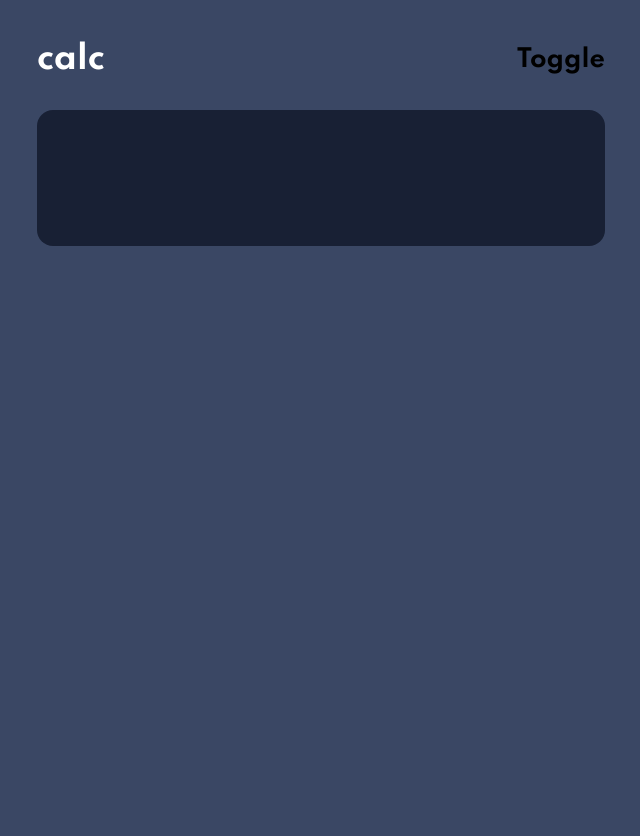
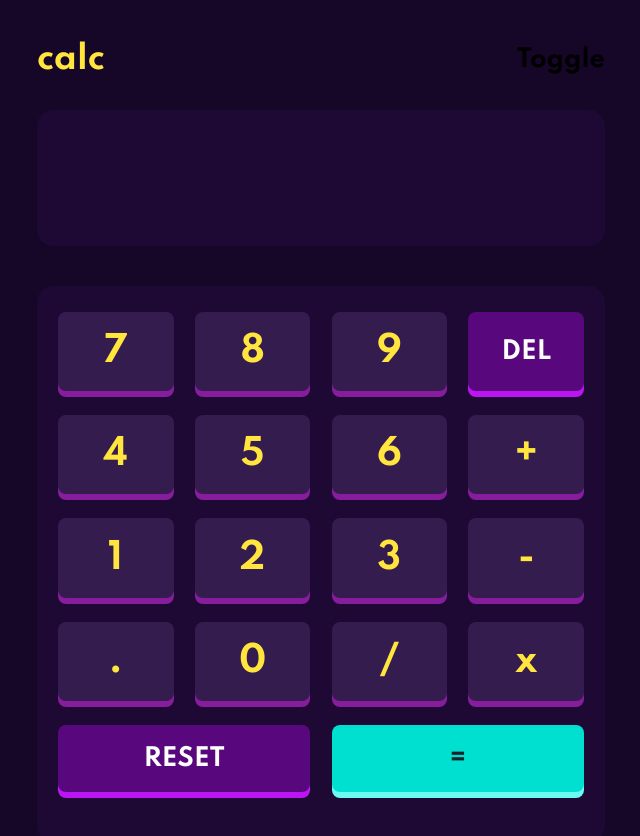
Before and after one commit to AbderrahmaneFadili/calculator-app-react, a React (Create React App) app: page / in a window 1280 px wide. Shown: the top 836 px of the page, without its empty margins (319-959 px from the left). Before the commit the page ends 800 px from the top, so only its background shows below. Built offline with nearby package versions, Linux system fonts and the light colour scheme.

Commit message:
Creatig the Style for the three thems

```diff
--- a/src/App.jsx
+++ b/src/App.jsx
@@ -6,7 +6,7 @@ import { Container } from "./themes/GlobalStyle";
 import Calculator from "./components/Calculator/Calculator";
 const App = () => {
   return (
-    <ThemeProvider theme={theme1}>
+    <ThemeProvider theme={theme3}>
       <>
         <GlobalStyle />
         <Container>
--- a/src/components/Calculator/Calculator.jsx
+++ b/src/components/Calculator/Calculator.jsx
@@ -2,11 +2,13 @@ import React from "react";
 import { CalculatorContainer } from "./Calculator.styles";
 import Header from "../Header/Header";
 import Screen from "../Screen/Screen";
+import Keypad from "../keypad/Keypad";
 const Calculator = () => {
   return (
     <CalculatorContainer>
       <Header />
       <Screen />
+      <Keypad />
     </CalculatorContainer>
   );
 };
--- a/src/components/Header/Header.jsx
+++ b/src/components/Header/Header.jsx
@@ -1,4 +1,5 @@
 import React from "react";
+import { useTheme } from "styled-components";
 import { HeaderContainer, HeaderTitle } from "./Header.styles";
 
 function Header() {
--- a/src/components/Header/Header.styles.js
+++ b/src/components/Header/Header.styles.js
@@ -1,4 +1,4 @@
-import styled from "styled-components";
+import styled, { useTheme } from "styled-components";
 
 export const HeaderContainer = styled.header`
   width: 100%;
@@ -9,6 +9,11 @@ export const HeaderContainer = styled.header`
 `;
 
 export const HeaderTitle = styled.h2`
-  color: white;
+  color: ${({ theme }) =>
+    theme.theme === "theme3"
+      ? "var(--text-yellow)"
+      : theme.theme === "theme1"
+      ? "var(--text-light)"
+      : "var(--text-dark)"};
   font-size: 2rem;
 `;
--- /dev/null
+++ b/src/components/Key/Key.jsx
@@ -0,0 +1,7 @@
+import React from "react";
+import { KeyButton } from "./Key.styles";
+const Key = ({ label, width }) => {
+  return <KeyButton width={width}>{label}</KeyButton>;
+};
+
+export default Key;
--- /dev/null
+++ b/src/components/Key/Key.styles.js
@@ -0,0 +1,45 @@
+import styled from "styled-components";
+
+export const KeyButton = styled.button`
+  width: ${(p) => p.width};
+  font-family: var(--main-font);
+  border: 0;
+  outline: 0;
+  display: flex;
+  justify-content: center;
+  align-items: center;
+  font-size: 2.2rem;
+  padding: 1.2rem 0.5rem;
+  border-radius: 0.5rem;
+  cursor: pointer;
+  color: ${({ theme }) =>
+    theme.theme === "theme3" ? "var(--text-yellow)" : "var(--text-dark)"};
+  background-color: var(--key-number);
+  box-shadow: 0px 6px 0px var(--Key-number-shadow);
+  margin-bottom: 1.5rem;
+
+  &:active {
+    box-shadow: 0px 6px 0px var(--key-number);
+    transform: scale(0.9);
+  }
+
+  &:nth-child(4),
+  &:nth-child(17) {
+    background-color: var(--key-del-reset);
+    color: white;
+    font-size: 1.5rem;
+    box-shadow: 0px 6px 0px var(--key-del-reset-shadow);
+  }
+
+  &:nth-child(18) {
+    background-color: var(--key-equal);
+    color: ${({ theme }) =>
+      theme.theme === "theme3"
+        ? "var(--text-dark)"
+        : theme.theme === "theme2" || theme.theme === "theme1"
+        ? "var(--text-light)"
+        : "none"};
+    font-size: 1.5rem;
+    box-shadow: 0px 6px 0px var(--key-equal-shadow);
+  }
+`;
--- a/src/components/Screen/Screen.jsx
+++ b/src/components/Screen/Screen.jsx
@@ -1,10 +1,12 @@
 import React from "react";
+import { useTheme } from "styled-components";
 import { ScreenWrapper, ScreenInput } from "./Screen.styles";
 
 const Screen = () => {
+  const currentTheme = useTheme();
   return (
     <ScreenWrapper>
-      <ScreenInput dir="rtl" />
+      <ScreenInput dir="rtl" currentTheme={currentTheme} />
     </ScreenWrapper>
   );
 };
--- a/src/components/Screen/Screen.styles.js
+++ b/src/components/Screen/Screen.styles.js
@@ -1,7 +1,7 @@
 import styled from "styled-components";
 
 export const ScreenWrapper = styled.div`
-  margin: 1.5rem 0;
+  margin: 1.5rem 0 2.5rem;
   background-color: var(--screen-background);
   padding: 2.5rem 1.5rem;
   border-radius: 1rem;
@@ -14,7 +14,12 @@ export const ScreenInput = styled.input`
   font-size: 3rem;
   border: 0;
   outline: 0;
-  color: white;
+  color: ${({ theme }) =>
+    theme.theme === "theme3"
+      ? "var(--text-yellow)"
+      : theme.theme === "theme1"
+      ? "var(--text-light)"
+      : "var(--text-dark)"};
   background-color: var(--screen-background);
   direction: rtl;
 `;
--- /dev/null
+++ b/src/components/keypad/Keypad.jsx
@@ -0,0 +1,30 @@
+import React from "react";
+import Key from "../Key/Key";
+import { KeypadContainer } from "./Keypad.styles";
+
+const Keypad = () => {
+  return (
+    <KeypadContainer>
+      <Key label="7" width="22%" />
+      <Key label="8" width="22%" />
+      <Key label="9" width="22%" />
+      <Key label="DEL" width="22%" />
+      <Key label="4" width="22%" />
+      <Key label="5" width="22%" />
+      <Key label="6" width="22%" />
+      <Key label="+" width="22%" />
+      <Key label="1" width="22%" />
+      <Key label="2" width="22%" />
+      <Key label="3" width="22%" />
+      <Key label="-" width="22%" />
+      <Key label="." width="22%" />
+      <Key label="0" width="22%" />
+      <Key label="/" width="22%" />
+      <Key label="x" width="22%" />
+      <Key label="RESET" width="48%" />
+      <Key label="=" width="48%" />
+    </KeypadContainer>
+  );
+};
+
+export default Keypad;
--- /dev/null
+++ b/src/components/keypad/Keypad.styles.js
@@ -0,0 +1,11 @@
+import styled from "styled-components";
+
+export const KeypadContainer = styled.div`
+  width: 100%;
+  padding: 1.6rem 1.3rem;
+  background-color: var(--keypad-background);
+  border-radius: 1rem;
+  display: flex;
+  flex-wrap: wrap;
+  justify-content: space-between;
+`;
--- a/src/themes/GlobalStyle.jsx
+++ b/src/themes/GlobalStyle.jsx
@@ -20,13 +20,13 @@ const GlobalStyle = createGlobalStyle`
       --key-number:${({ theme }) => theme.keyNumber};
       --Key-number-shadow:${({ theme }) => theme.KeyNumberShadow};
       --key-del-reset:${({ theme }) => theme.keyDelReset};
-      --key-del-resetShadow:${({ theme }) => theme.keyDelResetShadow};
+      --key-del-reset-shadow:${({ theme }) => theme.keyDelResetShadow};
       --key-equal:${({ theme }) => theme.keyEqual};
       --key-equal-shadow:${({ theme }) => theme.keyEqualShadow};
       //text
-      --text-number-dark:${({ theme }) => theme.textNumberDark};
-      --text-number-light:${({ theme }) => theme.textNumberLight};
-      --light-yellow:${({ theme }) => theme.lightYellow};
+      --text-dark:${({ theme }) => theme.textDark};
+      --text-light:${({ theme }) => theme.textLight};
+      --text-yellow:${({ theme }) => theme.lightYellow};
   }
 
   html{
--- a/src/themes/themes.js
+++ b/src/themes/themes.js
@@ -1,4 +1,5 @@
 const theme1 = {
+  theme: "theme1",
   //Backgrounds
   mainBackground: "hsl(222, 26%, 31%)",
   toggleBackground: "hsl(223, 31%, 20%)",
@@ -7,16 +8,17 @@ const theme1 = {
   //Keys
   keyNumber: "hsl(30, 25%, 89%)",
   KeyNumberShadow: "hsl(28, 16%, 65%)",
-  keyDelReset: "hsl(224, 28%, 35%)",
+  keyDelReset: "hsl(225, 21%, 49%)",
   keyDelResetShadow: "hsl(224, 28%, 35%)",
   keyEqual: "hsl(6, 63%, 50%)",
   keyEqualShadow: "hsl(6, 70%, 34%)",
   //Text
-  textNumberDark: "hsl(221, 14%, 31%)",
-  textNumberLight: "hsl(0, 0, 100%)",
+  textDark: "hsl(60, 10%, 19%)",
+  textLight: "white",
 };
 
 const theme2 = {
+  theme: "theme2",
   //Backgrounds
   mainBackground: "hsl(0, 0%, 90%)",
   toggleBackground: "hsl(0, 5%, 81%)",
@@ -24,17 +26,18 @@ const theme2 = {
   screenBackground: "hsl(0, 0%, 93%)",
   //Keys
   keyNumber: "hsl(45, 7%, 89%)",
-  KeyNumberShadow: "hsl(45, 7%, 89%)",
-  keyDelReset: "hsl(25, 98%, 40%)",
-  keyDelResetShadow: "hsl(25, 99%, 27%)",
-  keyEqual: "hsl(185, 42%, 37%)",
-  keyEqualShadow: "hsl(185, 58%, 25%)",
+  KeyNumberShadow: "hsl(28, 16%, 65%)",
+  keyDelReset: "hsl(185, 42%, 37%)",
+  keyDelResetShadow: "hsl(185, 58%, 25%)",
+  keyEqual: "hsl(25, 98%, 40%) ",
+  keyEqualShadow: "hsl(25, 99%, 27%) ",
   //Text
-  textNumberDark: "hsl(60, 10%, 19%)",
-  textNumberLight: "hsl(0, 0, 100%)",
+  textDark: "hsl(60, 10%, 19%)",
+  textLight: "white",
 };
 
 const theme3 = {
+  theme: "theme3",
   //Backgrounds
   mainBackground: "hsl(268, 75%, 9%)",
   toggleBackground: "hsl(268, 71%, 12%)",
@@ -48,9 +51,9 @@ const theme3 = {
   keyEqual: "hsl(176, 100%, 44%)",
   keyEqualShadow: "hsl(177, 92%, 70%)",
   //Text
-  textNumberDark: "hsl(198, 20%, 13%)",
-  textNumberLight: "hsl(0, 0, 100%)",
+  textDark: "hsl(198, 20%, 13%)",
   lightYellow: "hsl(52, 100%, 62%)",
+  text: "white",
 };
 
 export { theme1, theme2, theme3 };
```
